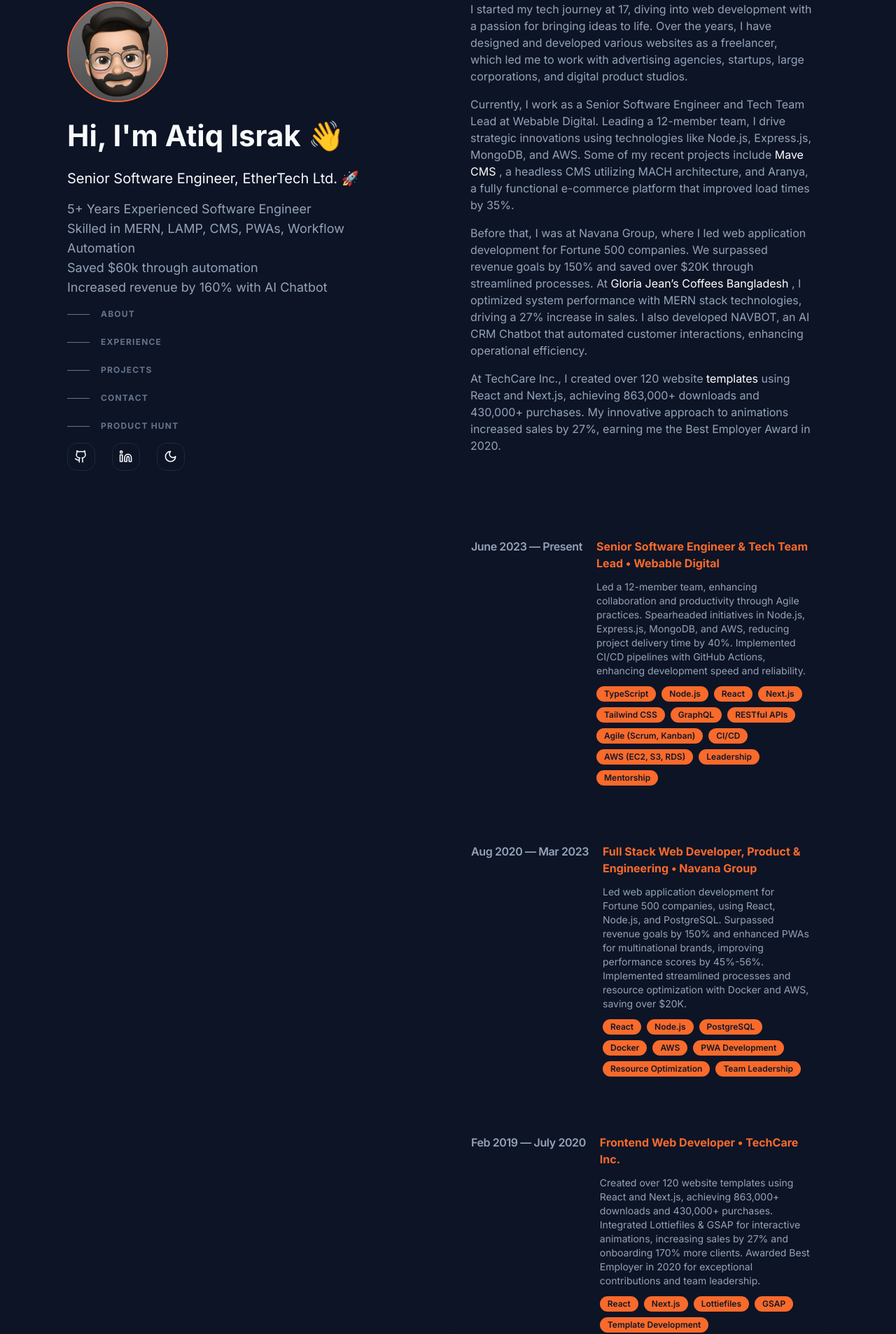
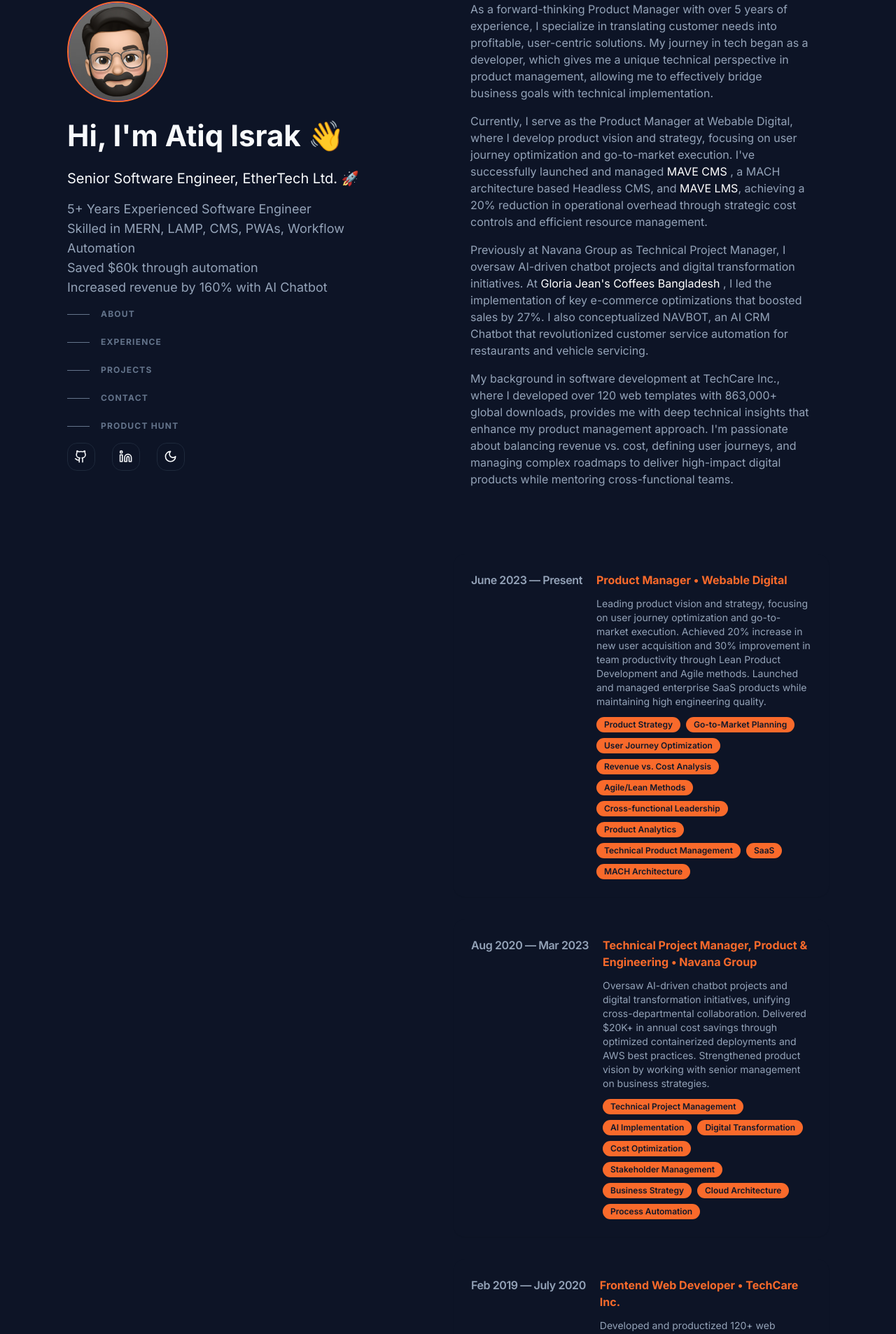
Before and after one commit to atiqisrak/atiqisrak-portfolio, a Next.js app: page / in a window 1280 px wide. Shown: the part 94-2001 px from the top of the page at 70% size. Built offline with nearby package versions, Linux system fonts and the light colour scheme.

Commit message:
updated resume for product manager

```diff
--- a/components/About.tsx
+++ b/components/About.tsx
@@ -10,58 +10,43 @@
       </div>
       <div className="flex flex-col gap-4">
         <p className="text-start text-muted-foreground lg:px-6">
-          I started my tech journey at 17, diving into web development with a
-          passion for bringing ideas to life. Over the years, I have designed and
-          developed various websites as a freelancer, which led me to work with
-          advertising agencies, startups, large corporations, and digital
-          product studios.
+          As a forward-thinking Product Manager with over 5 years of experience, I specialize in translating customer needs into profitable, user-centric solutions. My journey in tech began as a developer, which gives me a unique technical perspective in product management, allowing me to effectively bridge business goals with technical implementation.
         </p>
-        <p className="text-start  text-muted-foreground lg:px-6">
-          Currently, I work as a Senior Software Engineer and Tech Team Lead at
-          Webable Digital. Leading a 12-member team, I drive strategic
-          innovations using technologies like Node.js, Express.js, MongoDB, and
-          AWS. Some of my recent projects include{" "}
+        <p className="text-start text-muted-foreground lg:px-6">
+          Currently, I serve as the Product Manager at Webable Digital, where I develop product vision and strategy, focusing on user journey optimization and go-to-market execution. I've successfully launched and managed{" "}
           <a
             className="no-wrap text-primary dark:text-white"
             href="https://mave.ethertech.ltd"
             target="blank"
             rel="noopener noreferrer"
           >
-            Mave CMS
+            MAVE CMS
           </a>{" "}
-          , a headless CMS utilizing MACH architecture, and Aranya, a fully
-          functional e-commerce platform that improved load times by 35%.
+          , a MACH architecture based Headless CMS, and {" "}
+          <a
+            className="no-wrap text-primary dark:text-white"
+            href="https://mave-lms.ethertech.ltd"
+            target="blank"
+            rel="noopener noreferrer"
+          >
+            MAVE LMS
+          </a>
+          , achieving a 20% reduction in operational overhead through strategic cost controls and efficient resource management.
         </p>
         <p className="text-start text-muted-foreground lg:px-6">
-          Before that, I was at Navana Group, where I led web application
-          development for Fortune 500 companies. We surpassed revenue goals by
-          150% and saved over $20K through streamlined processes. At <a
+          Previously at Navana Group as Technical Project Manager, I oversaw AI-driven chatbot projects and digital transformation initiatives. At{" "}
+          <a
             className="no-wrap text-primary dark:text-white"
             href="https://gloriajeanscoffeesbd.com/menu"
             target="blank"
             rel="noopener noreferrer"
           >
-            Gloria
-            Jean’s Coffees Bangladesh
-          </a>{" "}, I optimized system performance with MERN
-          stack technologies, driving a 27% increase in sales. I also developed
-          NAVBOT, an AI CRM Chatbot that automated customer interactions,
-          enhancing operational efficiency.
+            Gloria Jean's Coffees Bangladesh
+          </a>{" "},
+          I led the implementation of key e-commerce optimizations that boosted sales by 27%. I also conceptualized NAVBOT, an AI CRM Chatbot that revolutionized customer service automation for restaurants and vehicle servicing.
         </p>
         <p className="text-start text-muted-foreground lg:px-6">
-          At TechCare Inc., I created over 120 website {" "}
-          <a
-            className="no-wrap text-primary dark:text-white"
-            href="https://templately.com/platform/elementor"
-            target="blank"
-            rel="noopener noreferrer"
-          >
-            templates
-          </a>{" "}
-          using React and
-          Next.js, achieving 863,000+ downloads and 430,000+ purchases. My
-          innovative approach to animations increased sales by 27%, earning me
-          the Best Employer Award in 2020.
+          My background in software development at TechCare Inc., where I developed over 120 web templates with 863,000+ global downloads, provides me with deep technical insights that enhance my product management approach. I'm passionate about balancing revenue vs. cost, defining user journeys, and managing complex roadmaps to deliver high-impact digital products while mentoring cross-functional teams.
         </p>
       </div>
     </section>
--- a/components/ExpCards.tsx
+++ b/components/ExpCards.tsx
@@ -13,75 +13,73 @@
 const jobPositions = [
   {
     timeline: "June 2023 — Present",
-    currentPosition: "Senior Software Engineer & Tech Team Lead",
+    currentPosition: "Product Manager",
     place: "Webable Digital",
     previousPositions: [""],
     description:
-      "Led a 12-member team, enhancing collaboration and productivity through Agile practices. Spearheaded initiatives in Node.js, Express.js, MongoDB, and AWS, reducing project delivery time by 40%. Implemented CI/CD pipelines with GitHub Actions, enhancing development speed and reliability.",
+      "Leading product vision and strategy, focusing on user journey optimization and go-to-market execution. Achieved 20% increase in new user acquisition and 30% improvement in team productivity through Lean Product Development and Agile methods. Launched and managed enterprise SaaS products while maintaining high engineering quality.",
     skills: [
-      "TypeScript",
-      "Node.js",
-      "React",
-      "Next.js",
-      "Tailwind CSS",
-      "GraphQL",
-      "RESTful APIs",
-      "Agile (Scrum, Kanban)",
-      "CI/CD",
-      "AWS (EC2, S3, RDS)",
-      "Leadership",
-      "Mentorship",
+      "Product Strategy",
+      "Go-to-Market Planning",
+      "User Journey Optimization",
+      "Revenue vs. Cost Analysis",
+      "Agile/Lean Methods",
+      "Cross-functional Leadership",
+      "Product Analytics",
+      "Technical Product Management",
+      "SaaS",
+      "MACH Architecture",
     ],
     recentProjects: [
       {
-        title: "MAVE CMS (PAAS | API First Enterprise software)",
+        title: "MAVE CMS (SaaS | API-First | MACH)",
         description:
-          "As Product Owner & Lead Developer, implemented a headless CMS using MACH architecture. Boosted team efficiency by 30% and improved project delivery time by 20% through Agile methodologies.",
-        technologies: ["React", "Next.js", "TypeScript", "Tailwind CSS"],
+          "Spearheaded strategic and technical blueprint for an enterprise-grade headless CMS. Negotiated requirements with stakeholders and integrated microservices architecture, shortening deployment cycles by 30%.",
+        technologies: ["MACH Architecture", "GraphQL", "AWS"],
       },
       {
-        title: "Aranya (E-Commerce)",
+        title: "MAVE LMS (AI-Driven Learning Management)",
         description:
-          "Developed a fully functional e-commerce platform using Next.js, Redux, and Cloudinary for media management. Integrated CDN for enhanced performance and scalability, increasing load times by 35% and enhancing user experience.",
-        technologies: ["Next.js", "Redux", "Cloudinary"],
+          "Defined product roadmap emphasizing data-driven feature prioritization. Deployed analytics dashboards to track learner engagement, raising course completion by 40% and reducing dropout by 25%.",
+        technologies: ["AI/ML", "Analytics", "LMS"],
       },
       {
-        title: "UHL (Hospital Management System)",
+        title: "Aranya (E-Commerce Platform)",
         description:
-          "Designed and implemented a comprehensive hospital management system with features including doctor appointments, report delivery, and patient management. Utilized Next.js and Redux for frontend, and Node.js for backend services, resulting in a 40% increase in system efficiency and user satisfaction.",
-        technologies: ["Next.js", "Redux", "Node.js"],
+          "Led product discovery and user journey mapping. Collaborated with UI/UX to reduce friction points, improving site load times by 35% and increasing conversions by 20% through phased rollout approach.",
+        technologies: ["NextJS", "Redux", "UX Research"],
       },
     ],
   },
   {
     timeline: "Aug 2020 — Mar 2023",
-    currentPosition: "Full Stack Web Developer, Product & Engineering",
+    currentPosition: "Technical Project Manager, Product & Engineering",
     place: "Navana Group",
     previousPositions: [""],
     description:
-      "Led web application development for Fortune 500 companies, using React, Node.js, and PostgreSQL. Surpassed revenue goals by 150% and enhanced PWAs for multinational brands, improving performance scores by 45%-56%. Implemented streamlined processes and resource optimization with Docker and AWS, saving over $20K.",
+      "Oversaw AI-driven chatbot projects and digital transformation initiatives, unifying cross-departmental collaboration. Delivered $20K+ in annual cost savings through optimized containerized deployments and AWS best practices. Strengthened product vision by working with senior management on business strategies.",
     skills: [
-      "React",
-      "Node.js",
-      "PostgreSQL",
-      "Docker",
-      "AWS",
-      "PWA Development",
-      "Resource Optimization",
-      "Team Leadership",
+      "Technical Project Management",
+      "AI Implementation",
+      "Digital Transformation",
+      "Cost Optimization",
+      "Stakeholder Management",
+      "Business Strategy",
+      "Cloud Architecture",
+      "Process Automation",
     ],
     recentProjects: [
       {
-        title: "Gloria Jean’s Coffees Bangladesh (Web App | E-commerce)",
+        title: "Gloria Jean's Coffees Bangladesh (E-Commerce)",
         description:
-          "As Front-end Engineer & Head of Product R&D, optimized performance with MERN stack technologies. Implemented server load balancing and automation, driving a 27% increase in sales and onboarding 170% more clients.",
-        technologies: ["React", "Node.js", "MongoDB", "Express"],
+          "Drove implementation of server load balancing and process automation, boosting sales by 27%. Redesigned user flow to reduce checkout friction and accelerate client onboarding by 170%.",
+        technologies: ["Process Optimization", "UX Design", "Performance Tuning"],
       },
       {
         title: "NAVBOT (AI CRM Chatbot)",
         description:
-          "Developed an AI Chatbot for CRM, providing comprehensive management solutions for restaurant management at Gloria Jean’s and vehicle servicing reservation and queue automation at Toyota. Utilized Node.js and NLP, automating customer interactions and reducing manual workload by 50%.",
-        technologies: ["Node.js", "NLP", "Express", "MongoDB"],
+          "Conceptualized and rolled out an AI-powered CRM chatbot for restaurants and vehicle servicing. Automated reservation and service request workflows, significantly improving response times and user satisfaction.",
+        technologies: ["AI/ML", "CRM", "Workflow Automation"],
       },
     ],
   },
@@ -91,15 +89,15 @@
     place: "TechCare Inc.",
     previousPositions: [""],
     description:
-      "Created over 120 website templates using React and Next.js, achieving 863,000+ downloads and 430,000+ purchases. Integrated Lottiefiles & GSAP for interactive animations, increasing sales by 27% and onboarding 170% more clients. Awarded Best Employer in 2020 for exceptional contributions and team leadership.",
+      "Developed and productized 120+ web templates using React/NextJS, amassing 863,000+ global downloads and over 430,000 purchases. Leveraged Lottiefiles & GSAP to create interactive experiences, increasing template conversion rates by 27% and scaling user base by 170%.",
     skills: [
-      "React",
-      "Next.js",
-      "Lottiefiles",
-      "GSAP",
-      "Template Development",
-      "Interactive Animations",
-      "Team Leadership",
+      "Frontend Development",
+      "React/NextJS",
+      "UI/UX Design",
+      "Performance Optimization",
+      "Animation Development",
+      "Product Development",
+      "User Experience",
     ],
   },
 ];
@@ -148,8 +146,7 @@
       <div className="lg:px-12 mt-12">
         <a
           className="inline-flex items-center font-medium leading-tight text-foreground group"
-          href="https://drive.google.com/file/d/1Aj7trMnTxtX0Hq-9D1OOBrHAJ9nsQ4kx/view?usp=sharing"
-          // open in new tab
+          href="https://drive.google.com/file/d/1k9u8kSZBKRf637oK06XbSLjdqR8oc4bJ/view?usp=sharing"
           target="_blank"
           rel="noopener noreferrer"
 
--- a/components/Projects.tsx
+++ b/components/Projects.tsx
@@ -13,76 +13,76 @@
 const jobProjects = [
   {
     imagePath: "/mave-cms.png",
-    title: "MAVE CMS - Headless CMS",
+    title: "MAVE CMS - Enterprise SaaS Platform",
     description:
-      "MAVE CMS is an API First Enterprise software utilizing MACH architecture. As the Product Owner and Lead Developer, I spearheaded the development of this transformative headless CMS, integrating a visual page builder and ensuring scalability and security. This project set new standards in industry efficiency and innovation, enhancing team productivity by 30% and reducing project delivery time by 20%.",
+      "Led the product strategy and development of MAVE CMS, an enterprise-grade headless CMS utilizing MACH architecture. Spearheaded stakeholder negotiations, defined product roadmap, and implemented data-driven feature prioritization. Successfully shortened deployment cycles by 30% while maintaining high engineering quality and achieving a 20% reduction in operational costs.",
     skills: [
-      "React",
-      "Next.js",
-      "TypeScript",
-      "Tailwind CSS",
-      "GraphQL",
-      "AWS",
+      "Product Strategy",
+      "MACH Architecture",
+      "Go-to-Market",
+      "Stakeholder Management",
+      "Technical Product Management",
+      "Analytics",
     ],
     link: "https://mave.ethertech.ltd",
   },
   {
+    imagePath: "/mave-lms.png",
+    title: "MAVE LMS - AI-Driven Learning Platform",
+    description:
+      "Defined and executed the product vision for an innovative learning management system. Implemented analytics dashboards and AI-driven features that increased course completion rates by 40% and reduced dropout rates by 25%. Led cross-functional teams in developing flexible subscription models and content modularity.",
+    skills: [
+      "Product Analytics",
+      "AI Strategy",
+      "User Journey Optimization",
+      "Revenue Modeling",
+      "Feature Prioritization",
+      "UX Research",
+    ],
+    link: "https://mave-lms.ethertech.ltd",
+  },
+  {
     imagePath: "/aranya-ecommerce.png",
-    title: "Aranya - E-Commerce Platform",
+    title: "Aranya - E-Commerce Transformation",
     description:
-      "Aranya is a fully functional e-commerce platform developed with Next.js and Redux. I contributed to both frontend development and backend architecture, utilizing Cloudinary for media management and CDN integration for enhanced performance and scalability. This project increased load times by 35% and significantly enhanced user experience.",
+      "Led end-to-end product discovery and user journey optimization for Aranya's e-commerce platform. Collaborated with UI/UX teams to identify and eliminate friction points, resulting in a 35% improvement in load times and 20% increase in conversion rates through strategic phased rollout.",
     skills: [
-      "Next.js",
-      "Redux",
-      "Cloudinary",
-      "JavaScript",
-      "TypeScript",
-      "CDN",
+      "E-commerce Strategy",
+      "User Journey Mapping",
+      "Conversion Optimization",
+      "A/B Testing",
+      "Performance Analytics",
+      "UX Design",
     ],
     link: "https://www.aranya.com.bd/",
   },
   {
     imagePath: "/uhl-hms.png",
-    title: "UHL - Hospital Management System",
+    title: "UHL - Healthcare Digital Transformation",
     description:
-      "UHL is a comprehensive hospital management system designed to handle everything from doctor appointments to report delivery and patient management. Developed with Next.js, Redux for the frontend, and Node.js for backend services, this system improved efficiency and user satisfaction by 40%.",
+      "Guided product requirements and digital transformation strategy for UHL's hospital management system. Streamlined patient pathways from appointment scheduling to report access, resulting in 40% operational efficiency improvement. Led user acceptance testing with medical staff to optimize service delivery.",
     skills: [
-      "Next.js",
-      "Redux",
-      "Node.js",
-      "JavaScript",
-      "TypeScript",
-      "MongoDB",
+      "Healthcare Tech",
+      "Digital Transformation",
+      "User Acceptance Testing",
+      "Process Optimization",
+      "Stakeholder Management",
+      "Service Design",
     ],
     link: "https://www.uhlbd.com/",
   },
   {
-    imagePath: "/gloria-jeans.png",
-    title: "Gloria Jean’s Coffees Bangladesh - Web App",
+    imagePath: "/navbot-ai.png",
+    title: "NAVBOT - AI-Powered CRM Solution",
     description:
-      "As the Front-end Engineer and Head of Product R&D, I optimized the performance of Gloria Jean’s Coffees BD franchise web app using MERN stack technologies. Implemented server load balancing and automation, driving a 27% increase in sales and onboarding 170% more clients.",
+      "Conceptualized and led the development of an innovative AI-powered CRM chatbot for the restaurant and automotive industries. Defined the product roadmap, focusing on automated workflows and intelligent customer interaction. Achieved significant improvements in response times and customer satisfaction metrics.",
     skills: [
-      "React",
-      "Node.js",
-      "MongoDB",
-      "Express",
-      "JavaScript",
-      "TypeScript",
-    ],
-    link: "https://gloriajeanscoffeesbd.com/menu",
-  },
-  {
-    imagePath: "/navbot-ai.png",
-    title: "NAVBOT - AI CRM Chatbot",
-    description:
-      "NAVBOT is an AI chatbot developed for CRM, providing comprehensive management solutions for various industries including restaurants and automotive services. Utilizing Node.js and natural language processing (NLP), NAVBOT automated customer interactions, reducing manual workload by 50% and boosting customer satisfaction by 35%.",
-    skills: [
-      "Node.js",
-      "NLP",
-      "Express",
-      "MongoDB",
-      "JavaScript",
-      "TypeScript",
+      "AI Product Strategy",
+      "CRM Solutions",
+      "Workflow Automation",
+      "Customer Experience",
+      "Product Analytics",
+      "Industry Solutions",
     ],
     link: "https://linkedin.com/in/atiq-israk",
   },
```
Also changed, not shown: public/mave-lms.png (added).
